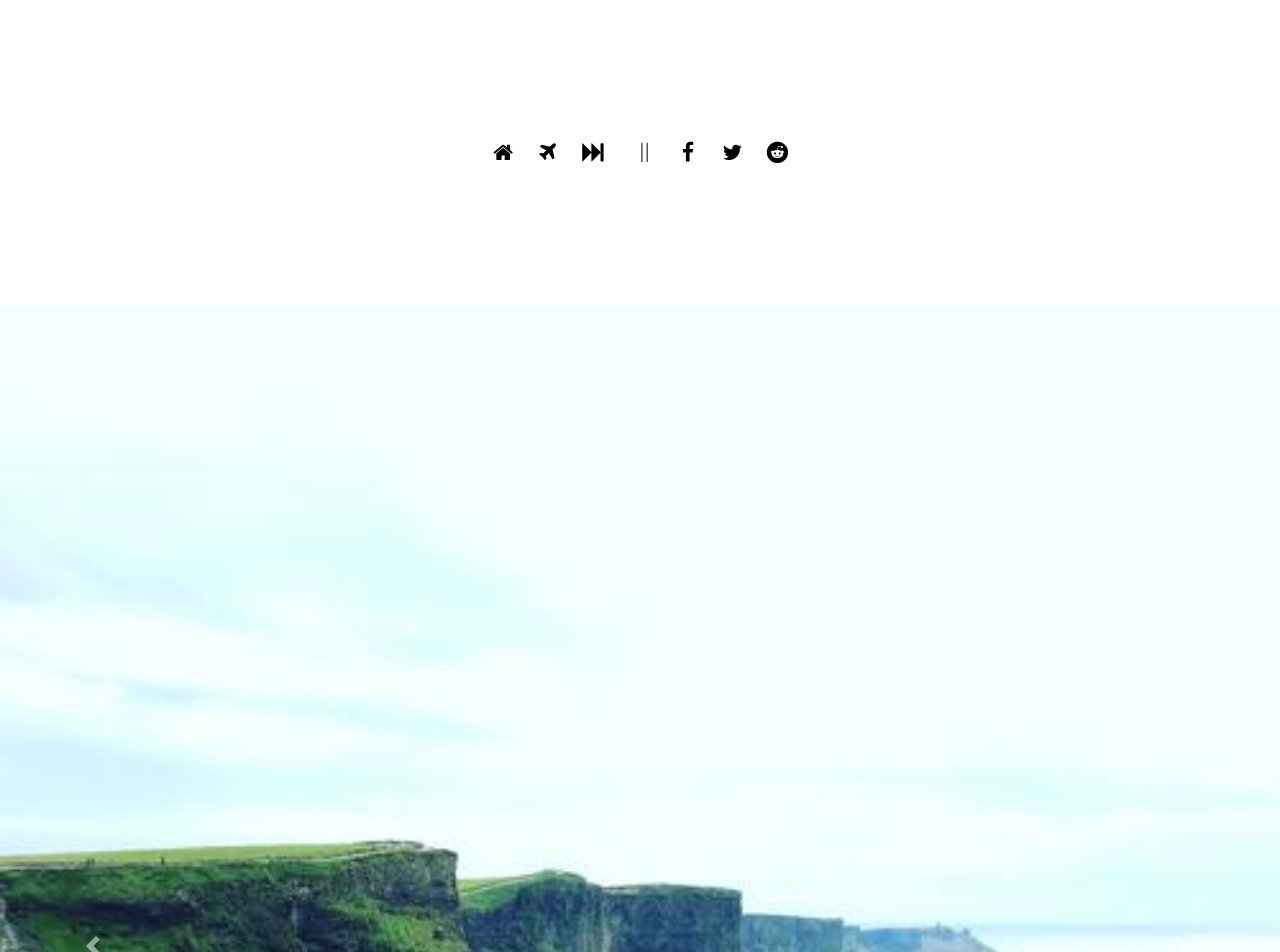
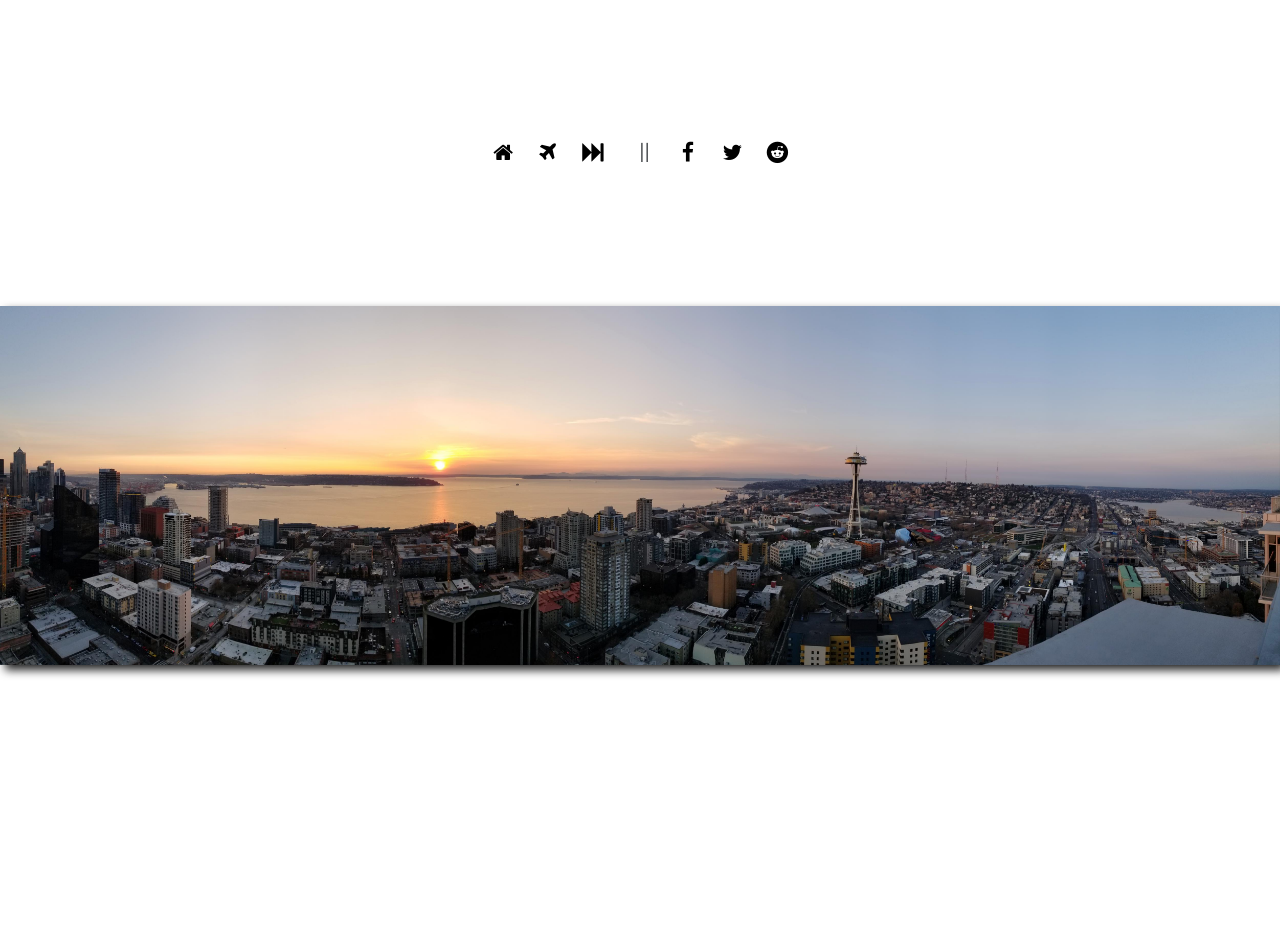
Before and after one commit to theianzhang/iZhang.github.io, a Jekyll site: the page built from blog.html, in a window 1280 px wide. Shown: the top 952 px of the page. Built offline with Jekyll 4.4.1, drawn with Linux system fonts in a browser that asks for light colours; nearby versions of some CDN libraries.

Commit message:
fixed hero image and banner images on homepage and blog

```diff
--- a/_includes/blog-footer.html
+++ b/_includes/blog-footer.html
@@ -1,7 +1,9 @@
 <!-- Bootstrap requires jQuery -->
-<script type="text/javascript" src="https://ajax.googleapis.com/ajax/libs/jquery/1.12.4/jquery.min.js"></script>
+<script src="https://code.jquery.com/jquery-3.2.1.slim.min.js" integrity="sha384-KJ3o2DKtIkvYIK3UENzmM7KCkRr/rE9/Qpg6aAZGJwFDMVNA/GpGFF93hXpG5KkN" crossorigin="anonymous"></script>
+<!-- Popper.js -->
+<script src="https://cdnjs.cloudflare.com/ajax/libs/popper.js/1.12.9/umd/popper.min.js" integrity="sha384-ApNbgh9B+Y1QKtv3Rn7W3mgPxhU9K/ScQsAP7hUibX39j7fakFPskvXusvfa0b4Q" crossorigin="anonymous"></script>
 <!-- Bootstrap -->
-<script type="text/javascript" src="https://maxcdn.bootstrapcdn.com/bootstrap/3.3.7/js/bootstrap.min.js"></script>
+<script src="https://maxcdn.bootstrapcdn.com/bootstrap/4.0.0/js/bootstrap.min.js" integrity="sha384-JZR6Spejh4U02d8jOt6vLEHfe/JQGiRRSQQxSfFWpi1MquVdAyjUar5+76PVCmYl" crossorigin="anonymous"></script>
 <!-- Custom scripts -->
 <script type="text/javascript" src="/js/blog.js"></script>
 <!-- Init google map clustering -->
--- a/_includes/blog-header.html
+++ b/_includes/blog-header.html
@@ -5,7 +5,7 @@
 <meta name="viewport" content="width=device-width, initial-scale=1">
 
 <!-- Bootstrap library -->
-<link rel="stylesheet" href="https://maxcdn.bootstrapcdn.com/bootstrap/4.0.0-beta.3/css/bootstrap.min.css" integrity="sha384-Zug+QiDoJOrZ5t4lssLdxGhVrurbmBWopoEl+M6BdEfwnCJZtKxi1KgxUyJq13dy" crossorigin="anonymous">
+<link rel="stylesheet" href="https://maxcdn.bootstrapcdn.com/bootstrap/4.0.0/css/bootstrap.min.css" integrity="sha384-Gn5384xqQ1aoWXA+058RXPxPg6fy4IWvTNh0E263XmFcJlSAwiGgFAW/dAiS6JXm" crossorigin="anonymous">
 <!-- Custom style sheets -->
 <link rel="stylesheet" type="text/css" href="/css/blog.css">
 <!-- Font awesome icon library -->
--- a/blog.html
+++ b/blog.html
@@ -4,57 +4,28 @@
 
 {% include blog-header.html %}
 
-<!--
-<div id="Carousel" class="carousel slide">
+<div id="hero-carousel" class="carousel slide" data-ride="carousel">
 	<ol class="carousel-indicators">
-		<li data-target="Carousel" data-slide-to="0" class="active"></li>
-		<li data-target="Carousel" data-slide-to="1"></li>
-		<li data-target="Carousel" data-slide-to="2"></li>
-	</ol>
-
-	<div class="carousel-inner">
-		<div class="item active img-fluid img-responsive">
-			<img src="../img/cliffs-of-moher.jpeg">
-		</div>
-		<div class="item img-fluid img-responsive">
-			<img src="../img/cliffs-of-moher.jpeg">
-		</div>
-		<div class="item img-fluid img-responsive">
-			<img src="../img/cliffs-of-moher.jpeg">
-		</div>
-	</div>
-
-	<a class="left carousel-control" href="#Carousel" data-slide="prev">
-		<span class="glyphicon glyphicon-chevron-left"></span>
-	</a>
-	<a class="right carousel-control" href="#Carousel" data-slide="next">
-		<span class="glyphicon glyphicon-chevron-right"></span>
-	</a>
-</div>
--->
-
-<div id="carouselExampleIndicators" class="carousel slide" data-ride="carousel">
-  <ol class="carousel-indicators">
-    <li data-target="#carouselExampleIndicators" data-slide-to="0" class="active"></li>
-    <li data-target="#carouselExampleIndicators" data-slide-to="1"></li>
-    <li data-target="#carouselExampleIndicators" data-slide-to="2"></li>
+		<li data-target="#hero-carousel" data-slide-to="0" class="active"></li>
+		<li data-target="#hero-carousel" data-slide-to="1"></li>
+		<li data-target="#hero-carousel" data-slide-to="2"></li>
 	</ol>
 	<div class="carousel-inner">
 		<div class="carousel-item active">
-      <img class="d-block w-100" src="../img/cliffs-of-moher.jpeg" alt="First slide">
+			<img class="img-fluid w-100" src="../img/hero/seattle-cover.jpeg" alt="First slide">
 		</div>
 		<div class="carousel-item">
-      <img class="d-block w-100" src="../img/cliffs-of-moher.jpeg" alt="Second slide">
+			<img class="img-fluid w-100" src="../img/hero/seattle-cover.jpeg" alt="Second slide">
 		</div>
 		<div class="carousel-item">
-      <img class="d-block w-100" src="../img/cliffs-of-moher.jpeg" alt="Third slide">
+			<img class="img-fluid w-100" src="../img/hero/seattle-cover.jpeg" alt="Third slide">
 		</div>
 	</div>
-  <a class="carousel-control-prev" href="#carouselExampleIndicators" role="button" data-slide="prev">
+	<a class="carousel-control-prev" href="#hero-carousel" role="button" data-slide="prev">
 		<span class="carousel-control-prev-icon" aria-hidden="true"></span>
 		<span class="sr-only">Previous</span>
 	</a>
-  <a class="carousel-control-next" href="#carouselExampleIndicators" role="button" data-slide="next">
+	<a class="carousel-control-next" href="#hero-carousel" role="button" data-slide="next">
 		<span class="carousel-control-next-icon" aria-hidden="true"></span>
 		<span class="sr-only">Next</span>
 	</a>
--- /dev/null
+++ b/cc.html
@@ -0,0 +1 @@
+<a rel="license" href="http://creativecommons.org/licenses/by-nc-sa/4.0/"><img alt="Creative Commons License" style="border-width:0" src="https://i.creativecommons.org/l/by-nc-sa/4.0/88x31.png" /></a><br />This work is licensed under a <a rel="license" href="http://creativecommons.org/licenses/by-nc-sa/4.0/">Creative Commons Attribution-NonCommercial-ShareAlike 4.0 International License</a>.
--- a/css/blog.css
+++ b/css/blog.css
@@ -5,11 +5,19 @@ html, body
     overflow-x: hidden;
 }
 
-.item
+#hero-carousel
 {
-    margin: auto;
-    width: 100vw;
-    height: 75vh;
+   height: 66vh;
+   width: 100vw;
+   overflow: hidden;
+
+   -webkit-filter: drop-shadow(5px 5px 5px #222);
+   filter: drop-shadow(5px 5px 5px #222);
+}
+
+.carousel-inner > .item > img
+{
+    max-width: 100vw;
 }
 
 #map
--- a/css/home.css
+++ b/css/home.css
@@ -12,6 +12,7 @@ body
     font-size: 48px;
     padding-bottom: 0;
     margin-bottom: -50px;
+    background-color: #e6eeff;
 }
 
 /* The hero image */
@@ -25,6 +26,9 @@ body
     background-repeat: no-repeat;
     background-size: cover;
     position: relative;
+
+    -webkit-filter: drop-shadow(5px 5px 5px #222);
+    filter: drop-shadow(5px 5px 5px #222);
 }
 
 .visible-mobile {
--- a/index.html
+++ b/index.html
@@ -15,8 +15,8 @@
 
 
 <div class="img-container">
-	<img src="/img/hero/seattle-cover.png" class="hero-image hidden-mobile" alt="seattle-pano">
-	<img src="/img/hero/dji-sphere.png" class="hero-image visible-mobile" alt="seattle-sphere">
+	<img src="/img/hero/seattle-cover.jpeg" class="hero-image hidden-mobile" alt="seattle-pano">
+	<img src="/img/hero/dji-sphere.jpeg" class="hero-image visible-mobile" alt="seattle-sphere">
 </div>
 
 
@@ -44,7 +44,7 @@
 <!-- Footer -->
 <footer>
 	<nav class="navbar navbar-light bg-light navbar-brand">
-  		<a class="link-color" href="/about"> About </a> <span> | </span> <a class="link-color" href="/gpl"> License </a>
+  		<a class="link-color" href="/about"> About </a> <span> | </span> <a class="link-color" href="/cc"> License </a>
 	</nav>
 </footer>
 
--- a/package.json
+++ b/package.json
@@ -23,6 +23,9 @@
   "homepage": "https://github.com/iZhang/iZhang.github.io#readme",
   "devDependencies": {
     "gulp-image-resize": "^0.12.0",
-    "gulp-imagemin": "^3.2.0"
+    "gulp-imagemin": "^3.4.0"
+  },
+  "dependencies": {
+    "gulp": "^3.9.1"
   }
 }
```
Also changed, not shown: js/gulpfile.js (+4 -4 lines), img/grandma-grandpa.jpeg (added), img/hero/dji-sphere.jpeg (added), img/hero/seattle-cover.jpeg (added), img/home/food.jpeg (added), img/home/misc.jpeg (added), img/home/travel.jpeg (added), img/home/vr.jpeg (added), img/post-book-of-kells.jpeg, 3 other files. Lines whose indentation alone changed are shown as unchanged.
